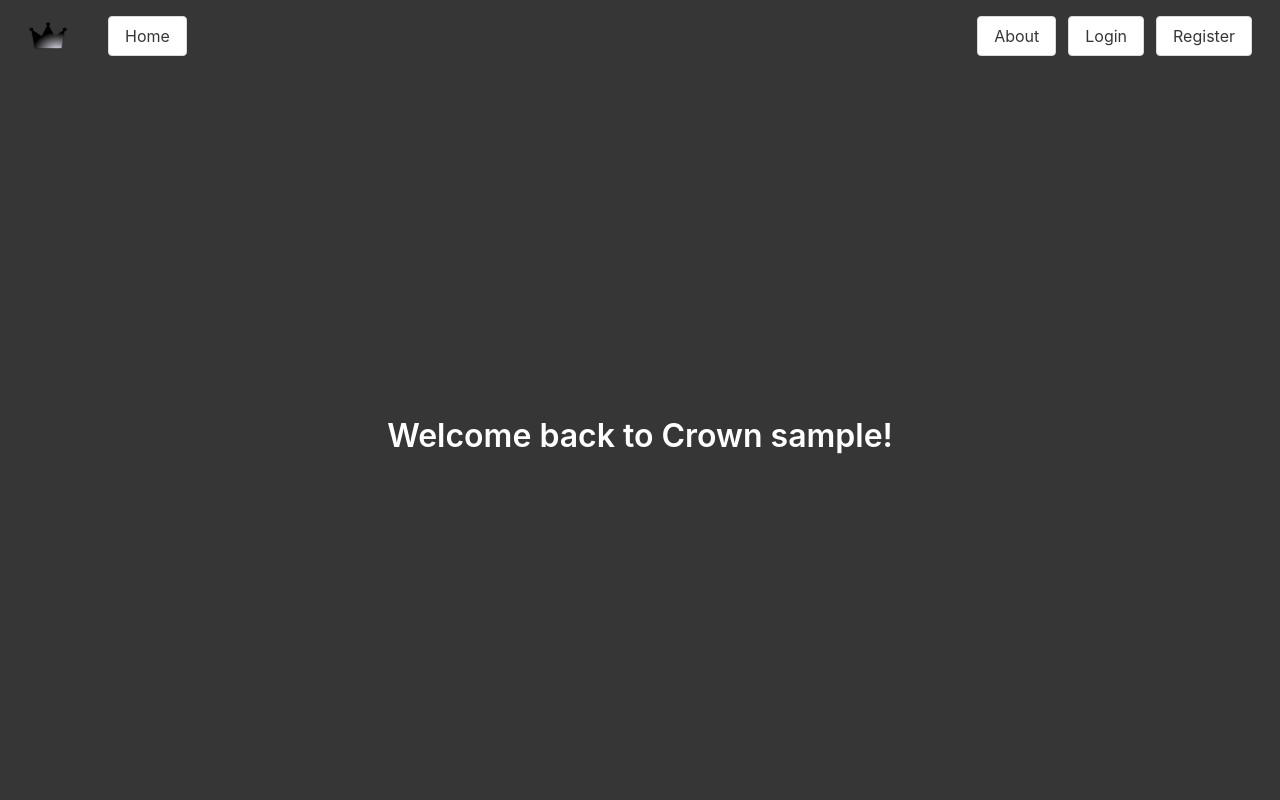
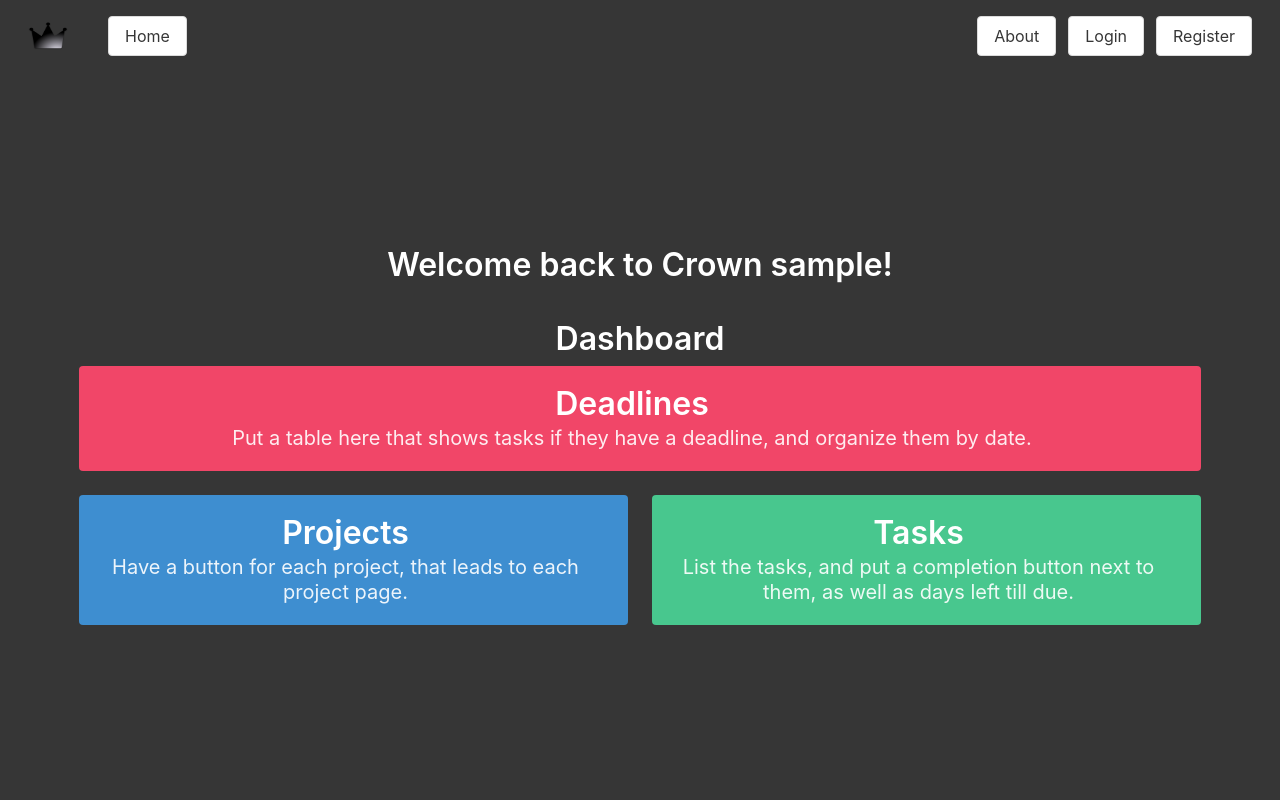
Before and after one commit to IneffableLeafs/project-management-web-app, a Flask app: template templates/index.html in a window 1280 px wide. Run offline with Flask 2, Linux system fonts and the light colour scheme; the template is opened without the code that fills it: most values are stand-ins (such as "Sample title", 1, 10 or a date in 2020); some libraries are stand-ins or nearby versions.

Commit message:
redesigned homepage
index now has a tile design for all the needed features (deadlines, projects, and tasks).

```diff
--- a/templates/create.html
+++ b/templates/create.html
@@ -11,7 +11,7 @@
         <form action="/create" method="post">
             <div class="field">
                 <div class="control">
-                    <input class="input is-large" name="create_project" placeholder="Project Name" type="text">
+                    <input class="input is-large" name="project_name" placeholder="Project Name" type="text">
                 </div>
             </div>
 
--- a/templates/index.html
+++ b/templates/index.html
@@ -7,7 +7,37 @@
 {% block main %}
     <body>
         <div class="textPadding">
-            <h2 class="title">Welcome back to Crown {{ username }}!</h2>
+            <h2 style="margin-bottom:1cm;" class="title">Welcome back to Crown {{ username }}!</h2>
+        </div>
+        <div class="textPadding">
+            <h1 style="margin-bottom:0.25cm;" class="title">Dashboard</h1>
         </div>
     </body>
+
+	<div class="tile is-ancestor">
+	  <div class="tile is-vertical is-12">
+	    <div class="tile">
+	      <div class="tile is-parent is-vertical">
+	        <article class="tile is-child notification is-danger">
+	          <p class="title">Deadlines</p>
+	          <p class="subtitle">Put a table here that shows tasks if they have a deadline, and organize them by date.</p>
+	        </article>
+	      </div>
+	    </div>
+	    <div class="tile">
+	      <div class="tile is-parent is-vertical">
+	        <article class="tile is-child notification is-info">
+	          <p class="title">Projects</p>
+	          <p class="subtitle">Have a button for each project, that leads to each project page.</p>
+	        </article>
+	      </div>
+	      <div class="tile is-parent">
+	        <article class="tile is-child notification is-success">
+	          <p class="title">Tasks</p>
+	          <p class="subtitle">List the tasks, and put a completion button next to them, as well as days left till due.</p>
+	        </article>
+	      </div>
+	    </div>
+	  </div>
+	</div>
 {% endblock %}
```
Also changed, not shown: schema.sql (+16 -0 lines), global.db.
